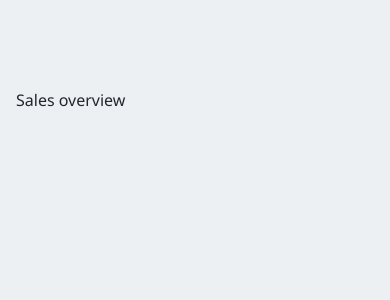
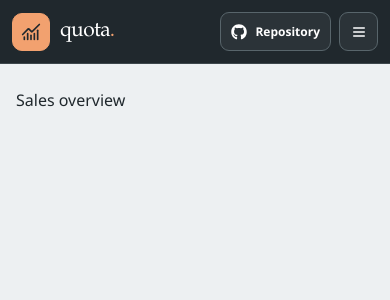
Before and after one commit to a2rp/sales-analytics-dashboard, a React (Vite) app: page / in a window 390 px wide. Shown: the top 300 px of the page. Built offline with nearby package versions, Linux system fonts and the light colour scheme.

Commit message:
feat: add fixed sales dashboard header

```diff
--- a/src/App.jsx
+++ b/src/App.jsx
@@ -1,8 +1,10 @@
+import Header from './components/header/index.jsx'
 import styles from './App.module.css'
 
 const App = () => (
   <div className={styles.app} id="top">
-    <main className={styles.workspace}>
+    <Header />
+    <main className={styles.workspace} id="overview">
       <h1>Sales overview</h1>
     </main>
   </div>
--- /dev/null
+++ b/src/components/header/index.jsx
@@ -0,0 +1,72 @@
+import { useEffect, useRef, useState } from 'react'
+import { FaGithub } from 'react-icons/fa'
+import { LuChartNoAxesCombined, LuMenu, LuX } from 'react-icons/lu'
+import styles from './styles.module.css'
+
+const Header = () => {
+  const [menuOpen, setMenuOpen] = useState(false)
+  const headerRef = useRef(null)
+
+  useEffect(() => {
+    if (!menuOpen) return undefined
+
+    const closeOnEscape = (event) => {
+      if (event.key === 'Escape') setMenuOpen(false)
+    }
+    const closeOnOutsideClick = (event) => {
+      if (!headerRef.current?.contains(event.target)) setMenuOpen(false)
+    }
+
+    document.addEventListener('keydown', closeOnEscape)
+    document.addEventListener('pointerdown', closeOnOutsideClick)
+    return () => {
+      document.removeEventListener('keydown', closeOnEscape)
+      document.removeEventListener('pointerdown', closeOnOutsideClick)
+    }
+  }, [menuOpen])
+
+  const closeMenu = () => setMenuOpen(false)
+
+  return (
+    <header className={styles.header} ref={headerRef}>
+      <div className={styles.inner}>
+        <a className={styles.brand} href="#top" onClick={closeMenu} aria-label="Quota dashboard home">
+          <span className={styles.mark}><LuChartNoAxesCombined aria-hidden="true" /></span>
+          <span className={styles.wordmark}>quota<span>.</span></span>
+        </a>
+
+        <nav
+          className={styles.navigation + ' ' + (menuOpen ? styles.open : '')}
+          id="primary-navigation"
+          aria-label="Main navigation"
+        >
+          <a href="#overview" onClick={closeMenu}>Overview</a>
+        </nav>
+
+        <a
+          className={styles.repository}
+          href="https://github.com/a2rp/sales-analytics-dashboard"
+          target="_blank"
+          rel="noreferrer"
+          aria-label="Open the public GitHub repository"
+        >
+          <FaGithub aria-hidden="true" />
+          <span>Repository</span>
+        </a>
+
+        <button
+          className={styles.menuButton}
+          type="button"
+          aria-label={menuOpen ? 'Close navigation menu' : 'Open navigation menu'}
+          aria-expanded={menuOpen}
+          aria-controls="primary-navigation"
+          onClick={() => setMenuOpen((open) => !open)}
+        >
+          {menuOpen ? <LuX aria-hidden="true" /> : <LuMenu aria-hidden="true" />}
+        </button>
+      </div>
+    </header>
+  )
+}
+
+export default Header
--- /dev/null
+++ b/src/components/header/styles.module.css
@@ -0,0 +1,178 @@
+.header {
+  position: fixed;
+  z-index: 50;
+  inset: 0 0 auto;
+  height: 70px;
+  color: var(--color-white);
+  background: var(--color-ink);
+  border-bottom: 1px solid #3d474c;
+
+  .inner {
+    display: flex;
+    align-items: center;
+    gap: 26px;
+    width: min(calc(100% - 48px), 1380px);
+    height: 100%;
+    margin-inline: auto;
+  }
+
+  .brand {
+    display: inline-flex;
+    align-items: center;
+    gap: 10px;
+    flex: 0 0 auto;
+    white-space: nowrap;
+  }
+
+  .mark {
+    display: grid;
+    width: 38px;
+    height: 38px;
+    place-items: center;
+    color: var(--color-ink);
+    background: #f2a16f;
+    border: 1px solid #f2a16f;
+    border-radius: 10px;
+    transition: border-color 160ms ease, box-shadow 160ms ease;
+
+    svg {
+      width: 20px;
+      height: 20px;
+    }
+  }
+
+  .brand:hover .mark {
+    border-color: #ffc69f;
+    box-shadow: 0 4px 12px rgb(242 161 111 / 24%);
+  }
+
+  .wordmark {
+    font-family: var(--font-display);
+    font-size: 23px;
+    letter-spacing: -0.5px;
+
+    span {
+      color: #f2a16f;
+    }
+  }
+
+  .navigation {
+    display: flex;
+    align-items: center;
+    gap: 26px;
+    margin-inline: auto;
+
+    a {
+      padding: 9px 0;
+      color: #c2cbcf;
+      border-bottom: 1px solid transparent;
+      font-size: 13px;
+      font-weight: 700;
+      transition: border-color 160ms ease, box-shadow 160ms ease;
+
+      &:hover,
+      &:focus-visible {
+        border-color: #f2a16f;
+        outline: none;
+        box-shadow: 0 2px 0 rgb(242 161 111 / 18%);
+      }
+    }
+  }
+
+  .repository,
+  .menuButton {
+    display: inline-flex;
+    align-items: center;
+    justify-content: center;
+    min-height: 39px;
+    padding-inline: 12px;
+    color: var(--color-white);
+    background: rgb(255 255 255 / 5%);
+    border: 1px solid #58656b;
+    border-radius: 9px;
+    font-size: 12px;
+    font-weight: 700;
+    transition: border-color 160ms ease, box-shadow 160ms ease;
+
+    svg {
+      width: 16px;
+      height: 16px;
+    }
+
+    &:hover,
+    &:focus-visible {
+      border-color: #f2a16f;
+      outline: none;
+      box-shadow: 0 3px 11px rgb(242 161 111 / 16%);
+    }
+  }
+
+  .repository {
+    gap: 8px;
+    flex: 0 0 auto;
+    margin-left: auto;
+    white-space: nowrap;
+  }
+
+  .menuButton {
+    display: none;
+    width: 39px;
+    padding: 0;
+  }
+
+  @media (max-width: 680px) {
+    .inner {
+      gap: 10px;
+      width: calc(100% - 32px);
+    }
+
+    .navigation {
+      position: absolute;
+      top: calc(100% + 8px);
+      right: 16px;
+      display: none;
+      width: min(250px, calc(100vw - 32px));
+      margin: 0;
+      padding: 8px;
+      background: var(--color-ink);
+      border: 1px solid #58656b;
+      border-radius: 12px;
+      box-shadow: 0 14px 30px rgb(18 28 32 / 26%);
+
+      a {
+        padding: 11px 12px;
+      }
+    }
+
+    .open {
+      display: grid;
+    }
+
+    .repository {
+      margin-left: auto;
+    }
+
+    .menuButton {
+      display: inline-flex;
+      flex: 0 0 39px;
+      padding: 0;
+    }
+  }
+
+  @media (max-width: 420px) {
+    height: 64px;
+
+    .inner {
+      width: calc(100% - 24px);
+      gap: 8px;
+    }
+
+    .wordmark {
+      font-size: 21px;
+    }
+
+    .repository {
+      padding: 0 10px;
+    }
+  }
+}
```
